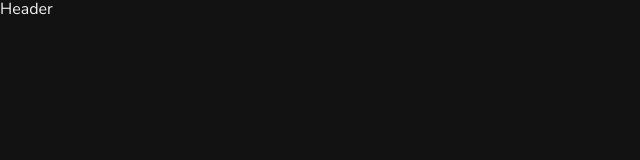
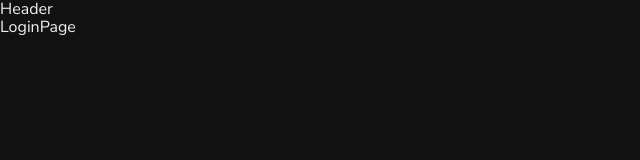
Before and after one commit to mxtrd/taskflow, a React (Vite) app: page / in a window 1280 px wide. Shown: the top 160 px of the page, without its empty margins (0-640 px from the left). Built offline with nearby package versions, Linux system fonts and the light colour scheme.

Commit message:
fix(pr): resolve review/ci issue

```diff
--- a/src/pages/login-page/ui/LoginPage.tsx
+++ b/src/pages/login-page/ui/LoginPage.tsx
@@ -1,10 +1,9 @@
 import BaseLayout from '@/app/layouts/base-layout'
-import styles from './LoginPage.module.scss'
 
 const LoginPage = () => {
   return (
     <BaseLayout title="Taskflow" description="Taskflow - login page">
-
+      <div>LoginPage</div>
     </BaseLayout>
   )
 }
```
